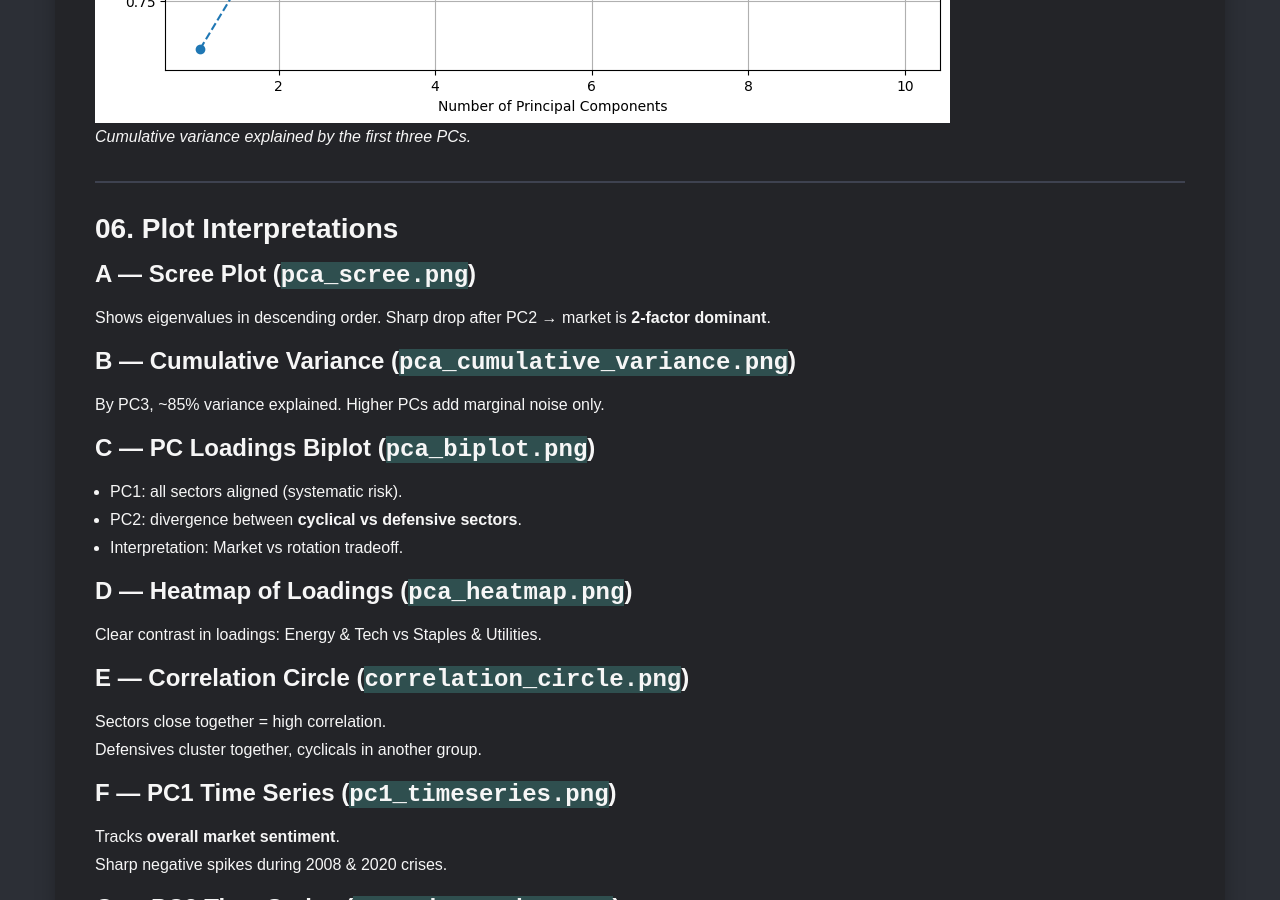
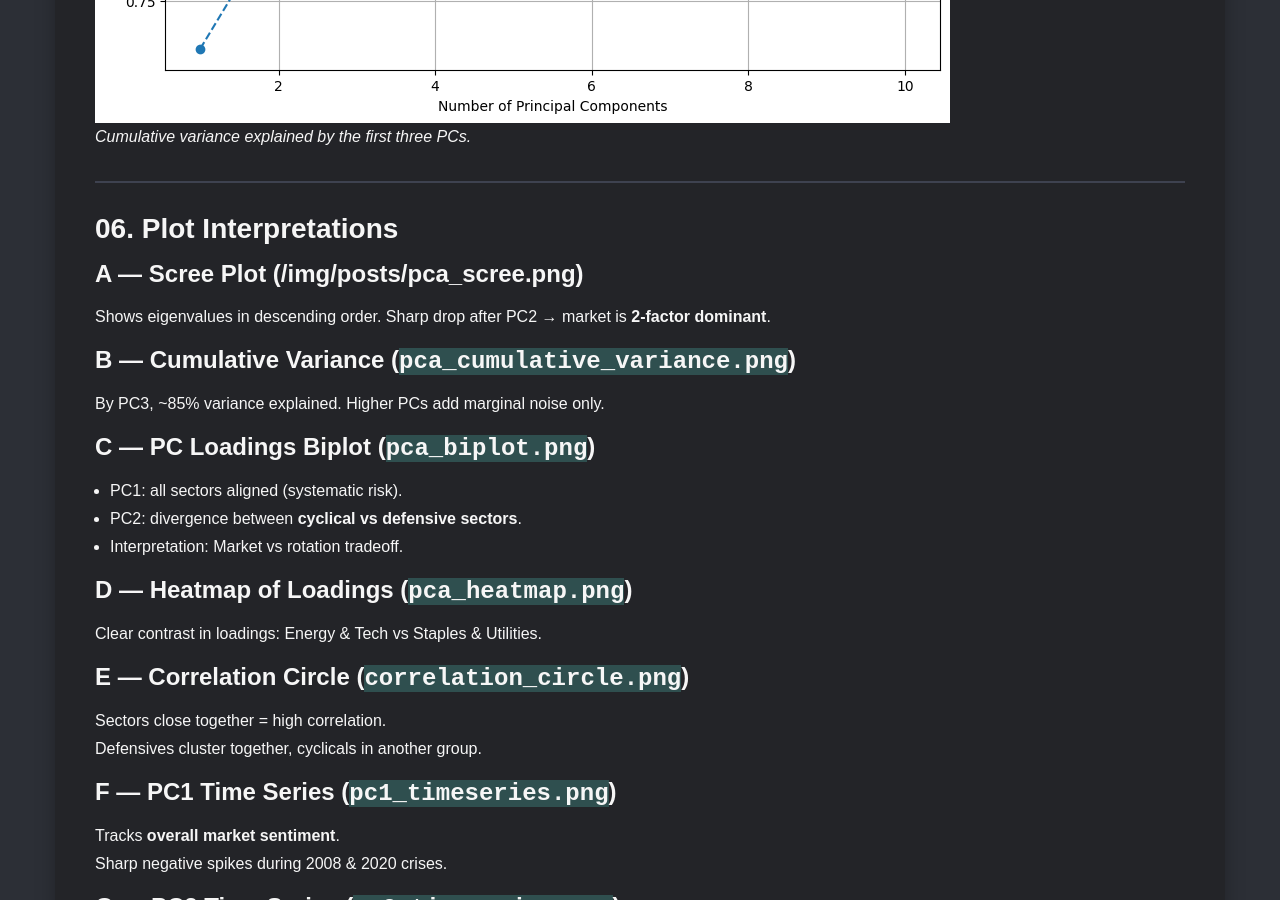
Before and after one commit to BaberFaisal/Faisal_Baber.github.io, a Jekyll site: the page built from _posts/2025-08-30-Unveiling.md, in a window 1280 px wide and 900 px high, scrolled down 5043 px. Built offline with Jekyll 4.4.1, drawn with Linux system fonts in a browser that asks for light colours; nearby versions of some CDN libraries; some web fonts are replaced.

Commit message:
2025-08-30-Unveiling.md

```diff
--- a/_posts/2025-08-30-Unveiling.md
+++ b/_posts/2025-08-30-Unveiling.md
@@ -122,7 +122,7 @@ Cumulative: **85%+ of sector return variance explained by first 3 PCs**.
 
 ## 06. Plot Interpretations
 
-### A — Scree Plot (`pca_scree.png`)
+### A — Scree Plot (/img/posts/pca_scree.png)
 Shows eigenvalues in descending order. Sharp drop after PC2 → market is **2-factor dominant**.
 
 ### B — Cumulative Variance (`pca_cumulative_variance.png`)
```
